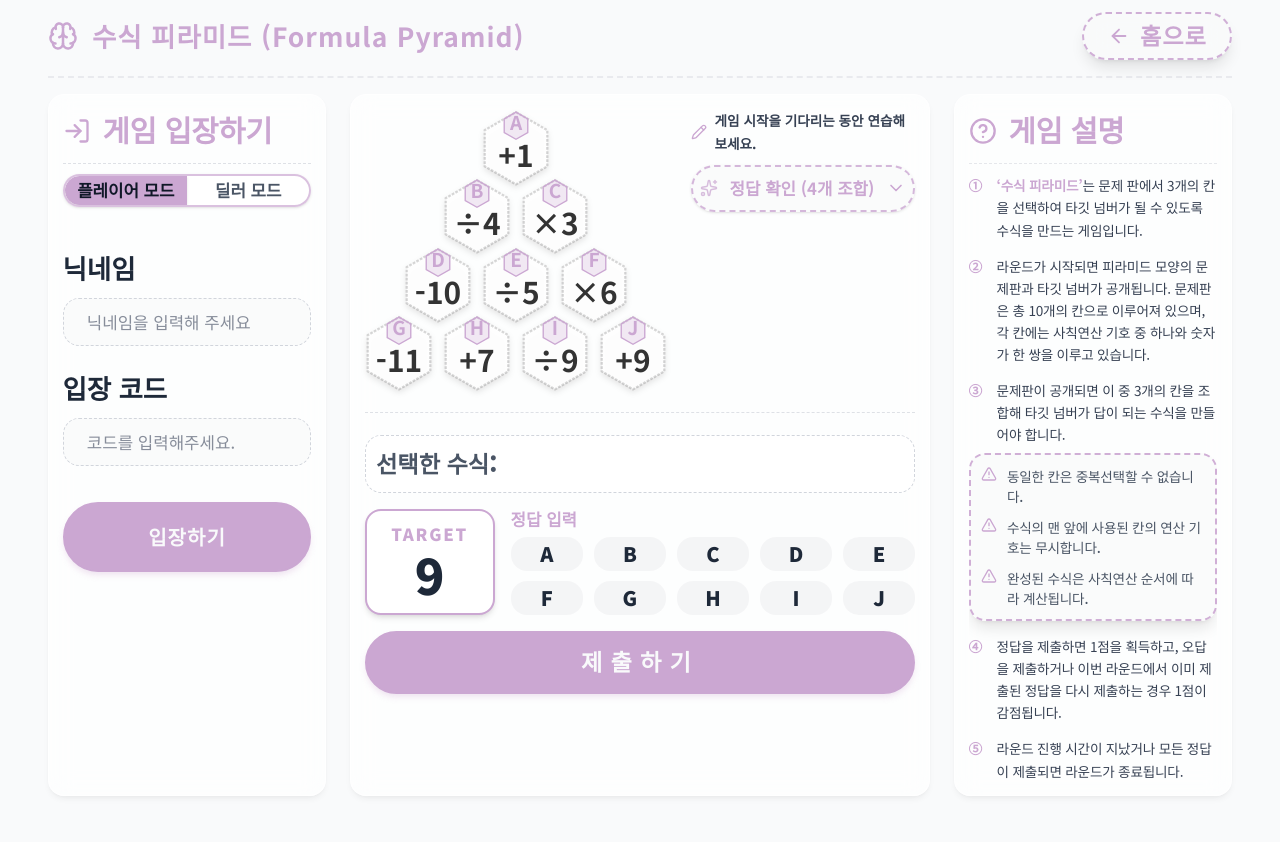
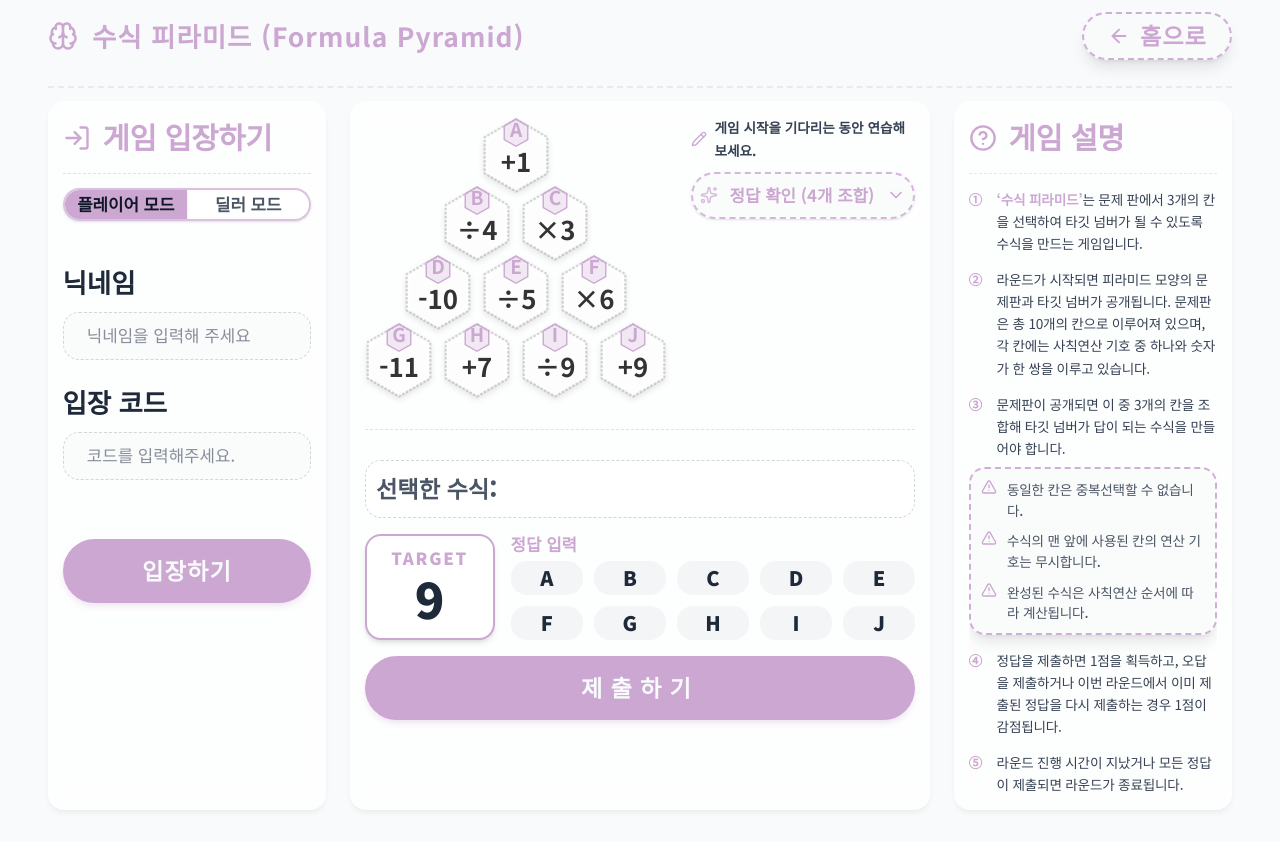
Before and after one commit to rlawlsdnjs78-infinity/infinitymath, a Next.js app: page /formula-pyramid in a window 1280 px wide. Built offline with nearby package versions, Linux system fonts and the light colour scheme; a web font is replaced by a local one.

Commit message:
style: unify 0.85rem divider margins, sync join/submit button paddings with home button, set join button top margin to 2.45rem, and reduce pyramid formula font size by 0.2rem

```diff
--- a/src/app/components/HexagonCell.tsx
+++ b/src/app/components/HexagonCell.tsx
@@ -34,7 +34,7 @@ const HexagonCell = memo(function HexagonCell({
         <text x="50" y="31" textAnchor="middle" fill={isSelected ? "#ffffff" : "var(--chalk-yellow)"} fontSize="28" fontWeight="bold" fontFamily="var(--font-chalk)">
           {node.id}
         </text>
-        <text x="50" y="85" textAnchor="middle" fill={isSelected ? "#CBA7D2" : "var(--chalk-white)"} fontSize={masked ? "52" : "44"} fontWeight="bold" fontFamily="var(--font-chalk)">
+        <text x="50" y="83" textAnchor="middle" fill={isSelected ? "#CBA7D2" : "var(--chalk-white)"} fontSize={masked ? "46" : "38"} fontWeight="bold" fontFamily="var(--font-chalk)">
           {masked ? "?" : node.display}
         </text>
       </svg>
--- a/src/app/components/ScoreBoard.tsx
+++ b/src/app/components/ScoreBoard.tsx
@@ -20,7 +20,7 @@ const ScoreBoard = memo(function ScoreBoard({ players, myNickname, maxH = "120px
         </div>
         <span className="text-gray-600 font-medium" style={{ fontSize: "0.85rem" }}>({nonHostPlayers.length}명)</span>
       </div>
-      <div className="w-full border-t border-dashed border-gray-300/70" style={{ marginTop: "0.2rem", marginBottom: "0.3rem" }} />
+      <div className="w-full border-t border-dashed border-gray-300/70" style={{ marginTop: "0.85rem", marginBottom: "0.85rem" }} />
       <div className="flex flex-col gap-2 overflow-y-auto pr-1" style={{ maxHeight: maxH }}>
         {sortedPlayers.length > 0 ? (
           sortedPlayers.map((p, idx) => (
--- a/src/app/formula-pyramid/page.tsx
+++ b/src/app/formula-pyramid/page.tsx
@@ -1316,7 +1316,7 @@ export default function FormulaPyramidPage() {
           </Link>
         </div>
 
-        <div className="w-full border-t-2 border-dashed border-gray-200/80" style={{ marginTop: "0.25rem", marginBottom: "1rem" }} />
+        <div className="w-full border-t-2 border-dashed border-gray-200/80" style={{ marginTop: "0.85rem", marginBottom: "0.85rem" }} />
 
         {/* ─── 3분할 박스 ─────────────────────────────── */}
         <div className="grid grid-cols-1 xl:grid-cols-12 gap-6 items-stretch">
@@ -1332,7 +1332,7 @@ export default function FormulaPyramidPage() {
                 게임 입장하기
               </h2>
             </div>
-            <div className="w-full border-t border-dashed border-gray-300/70" style={{ marginTop: "0.65rem", marginBottom: "0.65rem" }} />
+            <div className="w-full border-t border-dashed border-gray-300/70" style={{ marginTop: "0.85rem", marginBottom: "0.85rem" }} />
 
             {/* 탭 버튼: 방에 입장 중이 아닐 때만 표시 */}
             {!inGameRoom && (
@@ -1384,7 +1384,7 @@ export default function FormulaPyramidPage() {
                     <button
                       type="submit"
                       className="btn-chalk w-full justify-center font-extrabold cursor-pointer"
-                      style={{ marginTop: "1rem", padding: "16px 24px", fontFamily: "var(--font-chalk)" }}
+                      style={{ marginTop: "2.45rem", padding: "0.65rem 1.45rem", fontFamily: "var(--font-chalk)", fontSize: "1.45rem" }}
                     >
                       입장하기
                     </button>
@@ -1591,7 +1591,7 @@ export default function FormulaPyramidPage() {
                           {currentRoundSubmittedAnswers.length}개
                         </span>
                       </div>
-                      <div className="w-full border-t border-dashed border-gray-300/70" style={{ marginTop: "0.4rem", marginBottom: "0.5rem" }} />
+                      <div className="w-full border-t border-dashed border-gray-300/70" style={{ marginTop: "0.85rem", marginBottom: "0.85rem" }} />
                       <div
                         className="w-full bg-gray-50/98 rounded-2xl border-2 border-dashed border-[#CBA7D2]/90 shadow-lg backdrop-blur-md overflow-y-auto min-h-[120px] max-h-[200px]"
                         style={{ paddingTop: "0.65rem", paddingBottom: "0.65rem", }}
@@ -1618,7 +1618,7 @@ export default function FormulaPyramidPage() {
                   </div>
                 )}
 
-                <div className="w-full border-t border-dashed border-gray-300/70" style={{ marginTop: "0.2rem", marginBottom: "0.4rem" }} />
+                <div className="w-full border-t border-dashed border-gray-300/70" style={{ marginTop: "0.85rem", marginBottom: "0.85rem" }} />
 
                 {/* 수식 제출 컨트롤 */}
                 <div className="flex flex-col gap-4 w-full">
@@ -1719,12 +1719,12 @@ export default function FormulaPyramidPage() {
                     type="button"
                     disabled={penaltyLockSeconds > 0 || isRoundLocked}
                     onClick={handleSubmitAnswer}
-                    className={`btn-chalk w-full justify-center py-3 font-extrabold shadow-lg transition-all ${
+                    className={`btn-chalk w-full justify-center font-extrabold shadow-lg transition-all ${
                       penaltyLockSeconds > 0 || isRoundLocked
                         ? "bg-rose-950/90 border-2 border-rose-500/80 text-rose-300 opacity-90 cursor-not-allowed"
                         : "cursor-pointer"
                     }`}
-                    style={{ fontFamily: "var(--font-chalk)", fontSize: "1.45rem", letterSpacing: penaltyLockSeconds > 0 ? "0.02em" : "0.35em" }}
+                    style={{ padding: "0.65rem 1.45rem", fontFamily: "var(--font-chalk)", fontSize: "1.45rem", letterSpacing: penaltyLockSeconds > 0 ? "0.02em" : "0.35em" }}
                   >
                     {isRoundLocked ? (
                       <div className="flex items-center justify-center gap-2 py-0.5">
@@ -1815,7 +1815,7 @@ export default function FormulaPyramidPage() {
                           총 {isGameStarted ? `${validSolutions.length}개` : "?개"}
                         </span>
                       </div>
-                      <div className="w-full border-t border-dashed border-gray-300/70" style={{ marginTop: "0.4rem", marginBottom: "0.5rem" }} />
+                      <div className="w-full border-t border-dashed border-gray-300/70" style={{ marginTop: "0.85rem", marginBottom: "0.85rem" }} />
                       {/* 3열 그리드: 게임 시작 전에는 목록 비움, 게임 시작 후에는 칸 번호만 표시 및 맞춘 정답 초록 강조 */}
                       <div
                         className="w-full bg-gray-50/98 rounded-2xl border-2 border-dashed border-[#CBA7D2]/90 shadow-lg backdrop-blur-md overflow-y-auto min-h-[120px] max-h-[180px]"
@@ -1896,7 +1896,7 @@ export default function FormulaPyramidPage() {
                   <HelpCircle className="text-[#CBA7D2] flex-shrink-0" size={28} />
                   <h2 className="text-[#CBA7D2] font-bold" style={{ fontFamily: "var(--font-chalk)", fontSize: "1.85rem", lineHeight: 1.1 }}>게임 설명</h2>
                 </div>
-                <div className="w-full border-t border-dashed border-gray-200" style={{ marginTop: "0.65rem", marginBottom: "0.65rem" }} />
+                <div className="w-full border-t border-dashed border-gray-200" style={{ marginTop: "0.85rem", marginBottom: "0.85rem" }} />
                 <div className="flex flex-col gap-3.5 text-gray-700 leading-relaxed py-1 overflow-y-auto" style={{ fontFamily: "var(--font-chalk)", fontSize: "0.85rem", wordBreak: "break-all", letterSpacing: "-0.015em" }}>
                   {/* ① 게임 소개 */}
                   <div className="flex items-start gap-2">
```
